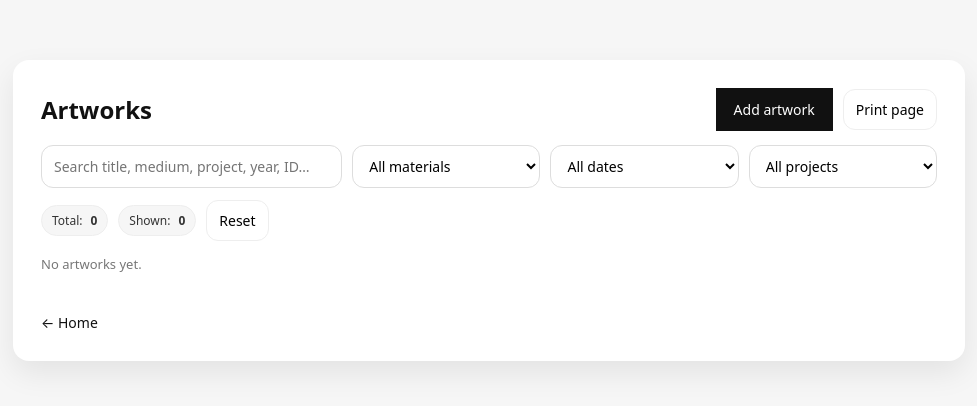
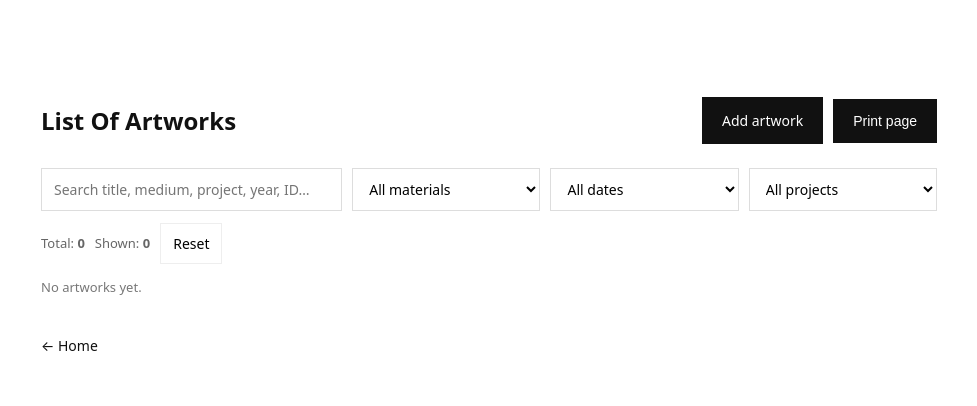
Before and after one commit to mclement94/artist-database, a Flask app: page /artworks in a window 1280 px wide. Shown: the top 406 px of the page, without its empty margins (151-1128 px from the left). Run offline with Flask 3, Linux system fonts and the light colour scheme; data that the repository does not hold is empty.

Commit message:
Update UI and templates

```diff
--- a/app.py
+++ b/app.py
@@ -363,3 +363,6 @@ def box_label_pdf(artwork_id):
 
     buf.seek(0)
     return send_file(buf, mimetype="application/pdf", as_attachment=False)
+
+if __name__ == "__main__":
+    app.run(host="127.0.0.1", port=5000, debug=True)
--- a/static/style.css
+++ b/static/style.css
@@ -9,7 +9,7 @@
 body {
   margin: 0;
   font-family: system-ui, -apple-system, Segoe UI, Roboto, Arial, sans-serif;
-  background: #f6f6f6;
+  background: white;
   color: #111;
 }
 
@@ -30,9 +30,7 @@ img {
 
 .card {
   background: #fff;
-  border-radius: 16px;
   padding: 28px;
-  box-shadow: 0 12px 30px rgba(0,0,0,0.08);
 }
 
 /* --------------------------------------------------
@@ -42,6 +40,13 @@ img {
 h1, h2 {
   margin: 0 0 12px;
   font-weight: 600;
+
+}
+
+h1{
+ font-size:4em;
+ font-weight: bold;
+ text-transform: uppercase;
 }
 
 p {
@@ -69,13 +74,16 @@ a {
   color: #fff;
   font-size: 14px;
   cursor: pointer;
+  margin-bottom: 4%;
+  margin-top: 4%;
+  border: 2px solid transparent;
 }
 
 .btn:hover {
   opacity: 0.9;
   color: black;
   background-color:white;
-  inner-border: 2px solid black;
+  border: 2px solid black;
 }
 
 .back {
@@ -97,7 +105,6 @@ a {
   grid-template-columns: 140px 1fr;
   gap: 18px;
   padding: 14px;
-  border-radius: 12px;
   transition: background 0.15s ease;
 }
 
@@ -117,7 +124,6 @@ a {
   width: 140px;
   height: 100px;
   background: #eaeaea;
-  border-radius: 10px;
   overflow: hidden;
 }
 
--- a/templates/artwork_detail.html
+++ b/templates/artwork_detail.html
@@ -79,7 +79,7 @@
   <div class="wrap">
     <div class="card">
 
-      <h2 style="margin-bottom:10px;">{{ artwork.title }}</h2>
+      <h1 style="margin-bottom:0.4em;">{{ artwork.title }}</h1>
 
       <div class="layout">
 
--- a/templates/artwork_list.html
+++ b/templates/artwork_list.html
@@ -15,7 +15,6 @@
     }
     .btn-small{
       padding:10px 12px;
-      border-radius:12px;
       border:1px solid #eee;
       background:#fff;
       cursor:pointer;
@@ -37,7 +36,6 @@
       width:100%;
       padding:10px 12px;
       border:1px solid #ddd;
-      border-radius:12px;
       font-family:inherit;
       font-size:14px;
       background:#fff;
@@ -46,15 +44,8 @@
       display:flex; flex-wrap:wrap; gap:10px; align-items:center;
       color:#666; font-size:13px;
     }
-    .chip{
-      display:inline-flex; align-items:center; gap:8px;
-      padding:6px 10px;
-      border-radius:999px;
-      background:#f6f6f6;
-      border:1px solid #eee;
-      color:#333;
-      font-size:12px;
-    }
+
+
     .muted{ color:#777; font-size:13px; }
 
     .items{
@@ -70,7 +61,6 @@
       align-items:center;
       padding:12px;
       border:1px solid #eee;
-      border-radius:14px;
       background:#fff;
     }
     .item:hover{ border-color:#ddd; }
@@ -96,7 +86,6 @@
     .tag{
       font-size:12px;
       padding:6px 10px;
-      border-radius:999px;
       background:#f1f1f1;
       color:#222;
       white-space:nowrap;
@@ -127,10 +116,10 @@
     <div class="card">
 
       <div class="headerbar">
-        <h2 style="margin:0;">Artworks</h2>
+        <h2 style="margin:0;">List Of Artworks</h2>
         <div class="header-actions">
           <a class="btn" href="{{ url_for('add_artwork') }}">Add artwork</a>
-          <button class="btn-small" id="printBtn" type="button">Print page</button>
+          <button class="btn" id="printBtn" type="button">Print page</button>
         </div>
       </div>
 
--- a/templates/home.html
+++ b/templates/home.html
@@ -10,8 +10,8 @@
 <body>
   <div class="wrap">
     <div class="card">
-      <h1>Artwork Archive</h1>
-      <p>Select what you want to do:</p>
+      <h1>Miet Warlop</h1>
+      <h2>Artwork Archive</h2>
 
       <div class="grid">
         <a class="btn" href="{{ url_for('add_artwork') }}">Add artwork</a>
```
